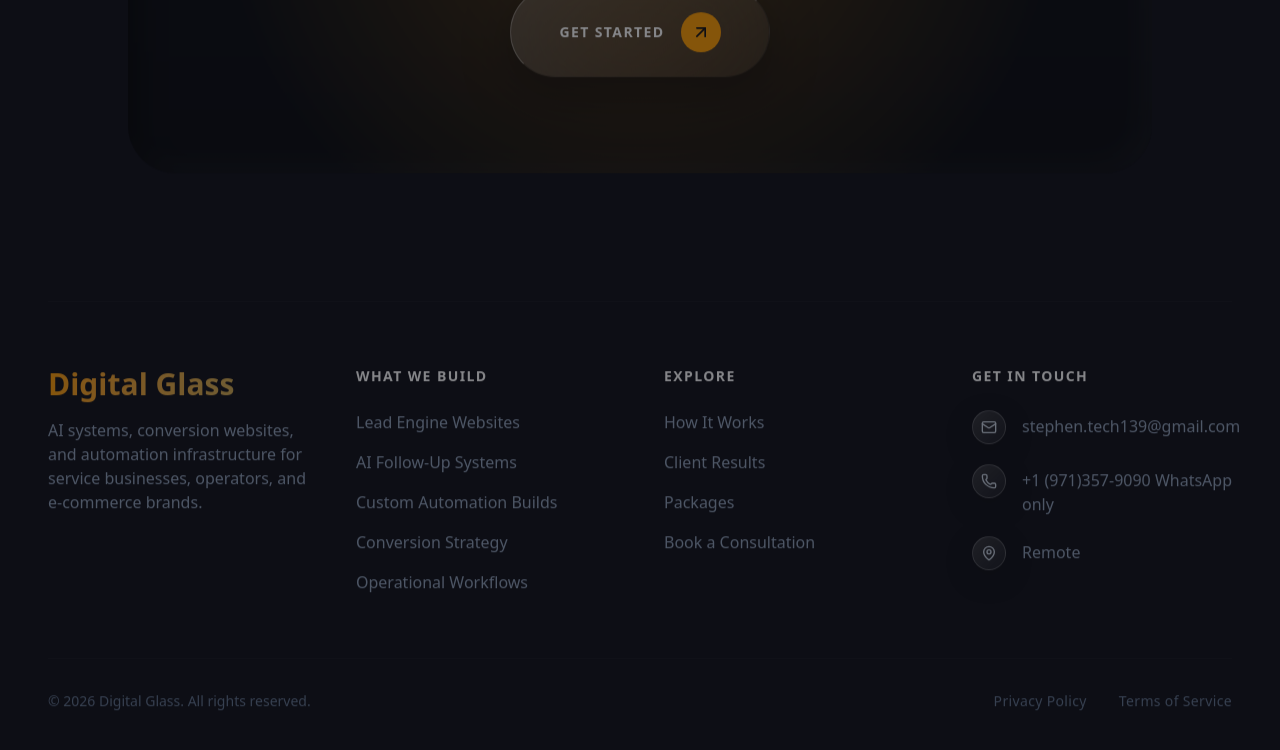
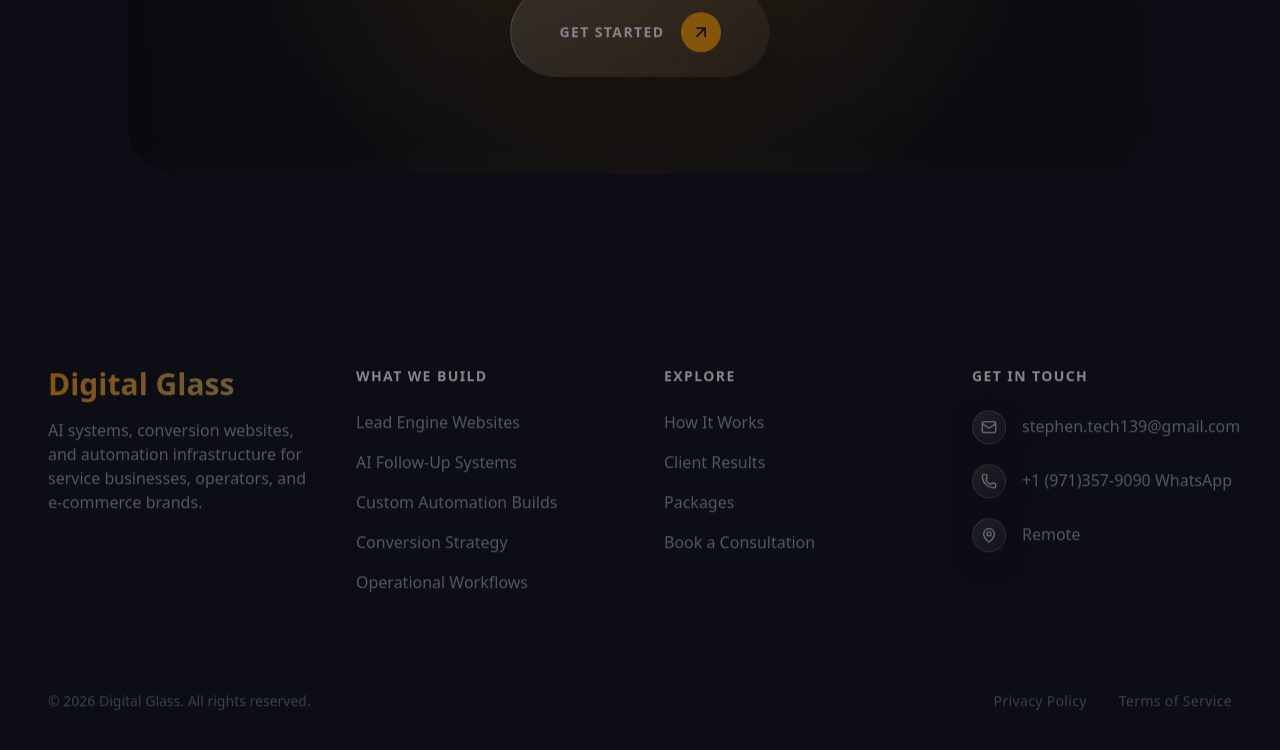
Before and after one commit to steisaden/digital_glass, a Next.js app: page / in a window 1280 px wide. Shown: the part 9253-10003 px from the top of the page. Built offline with nearby package versions, Linux system fonts and the light colour scheme.

Commit message:
Update WhatsApp contact label

```diff
--- a/components/Footer.tsx
+++ b/components/Footer.tsx
@@ -149,7 +149,7 @@ export function Footer({ onContactClick }: FooterProps) {
                                 <div className="p-2 rounded-full glass-panel group-hover:bg-primary/20 group-hover:border-primary/50 transition-colors">
                                     <Phone className="w-4 h-4 text-slate-300 group-hover:text-primary transition-colors" />
                                 </div>
-                                <span className="mt-1 group-hover:text-white transition-colors">+1 (971)357-9090 WhatsApp only</span>
+                                <span className="mt-1 group-hover:text-white transition-colors">+1 (971)357-9090 WhatsApp</span>
                             </li>
                             <li className="flex items-start gap-4 text-slate-400 group cursor-pointer" style={{ fontFamily: "var(--font-sans)", fontWeight: 300 }}>
                                 <div className="p-2 rounded-full glass-panel group-hover:bg-primary/20 group-hover:border-primary/50 transition-colors">
```
